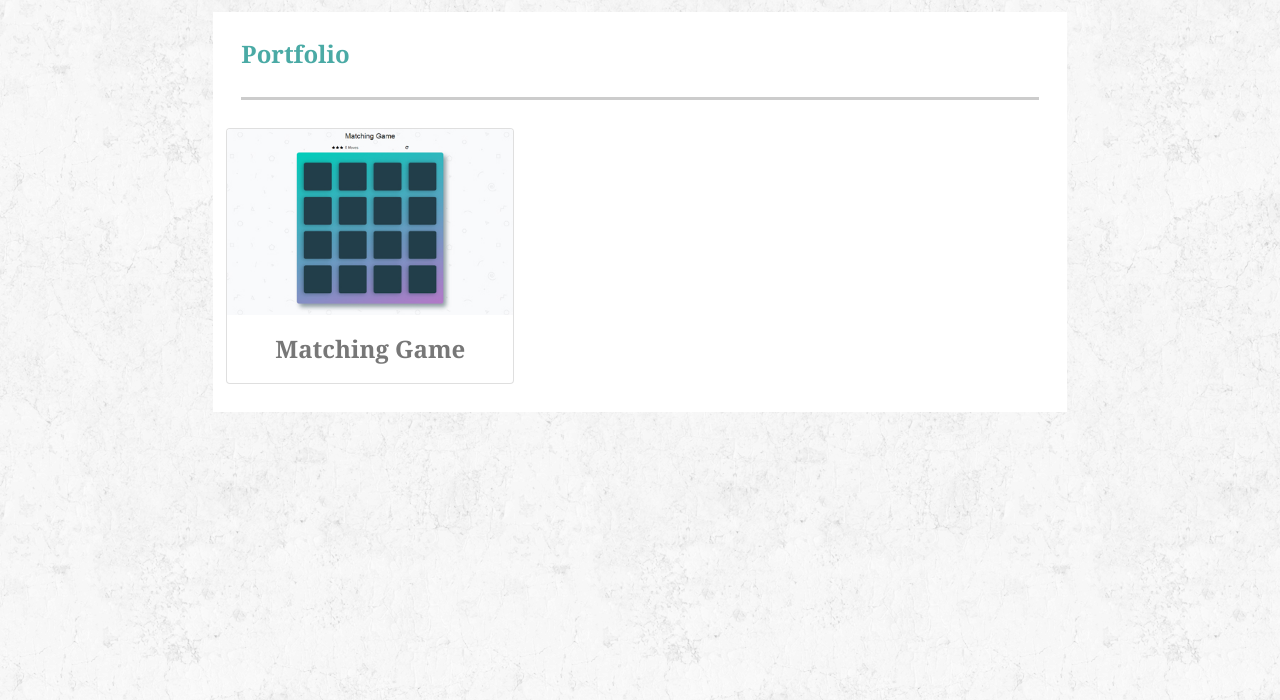
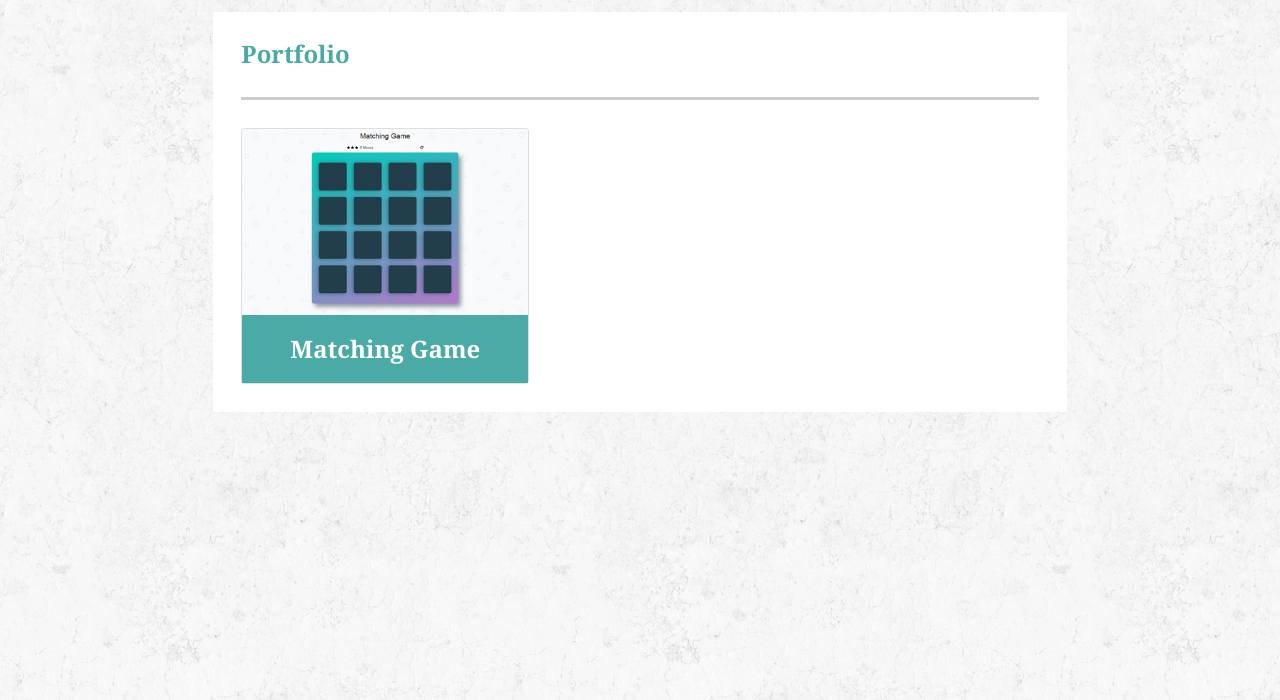
Before and after one commit to songwright/Responsive-Portfolio, a plain HTML site: page portfolio.html in a window 1280 px wide. Shown: the part 100-800 px from the top of the page. Drawn offline with nearby package versions, Linux system fonts and the light colour scheme.

Commit message:
Add card styles to style.css

```diff
--- a/assets/css/style.css
+++ b/assets/css/style.css
@@ -95,6 +95,15 @@ h1, h2 {
   padding: 0 15px 15px 15px;
 }
 
+#card-row {
+  margin: 0;
+}
+
+#card-body {
+  background-color: #4aaaa5;
+  color: #ffffff;
+}
+
 /* Media Queries */
 
 @media screen and (max-width: 768px) {
```
